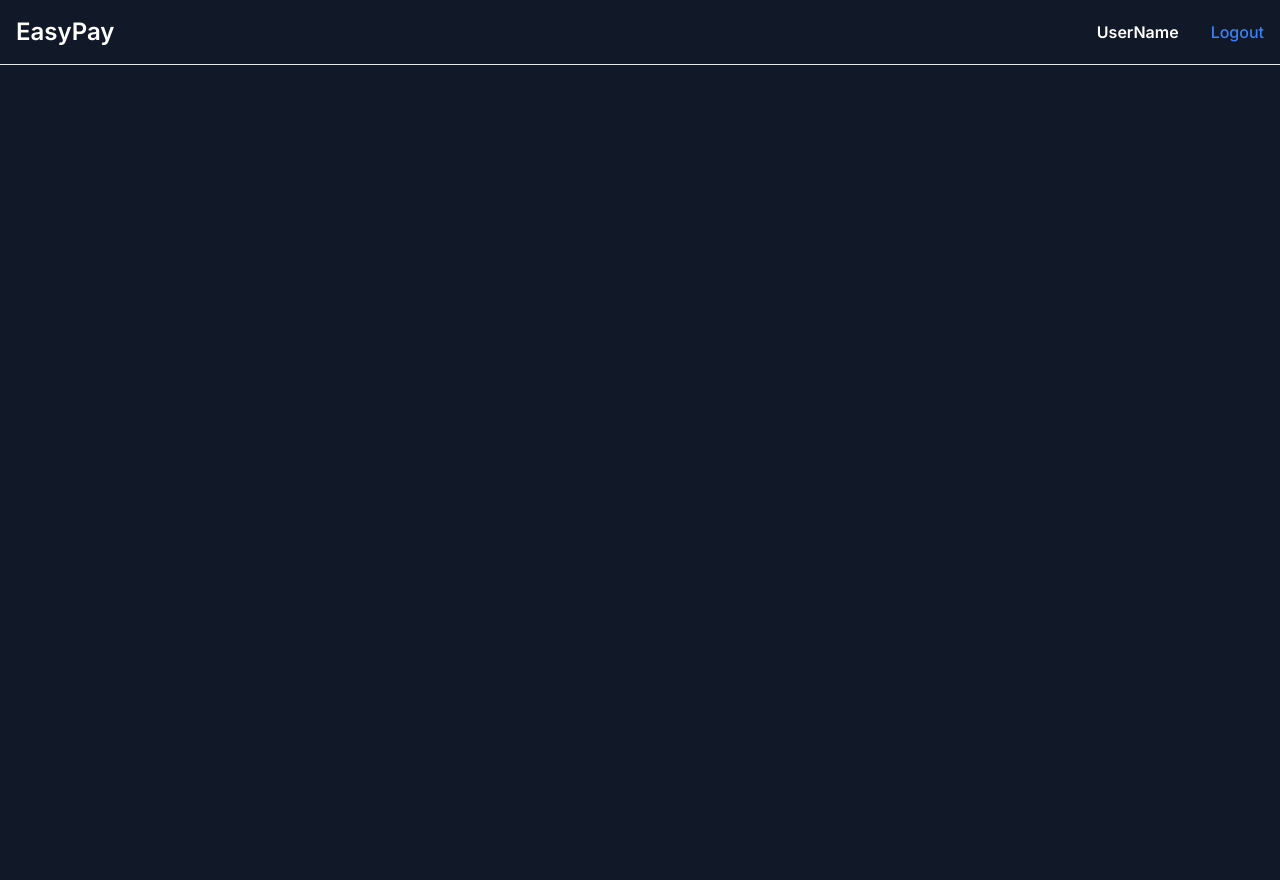
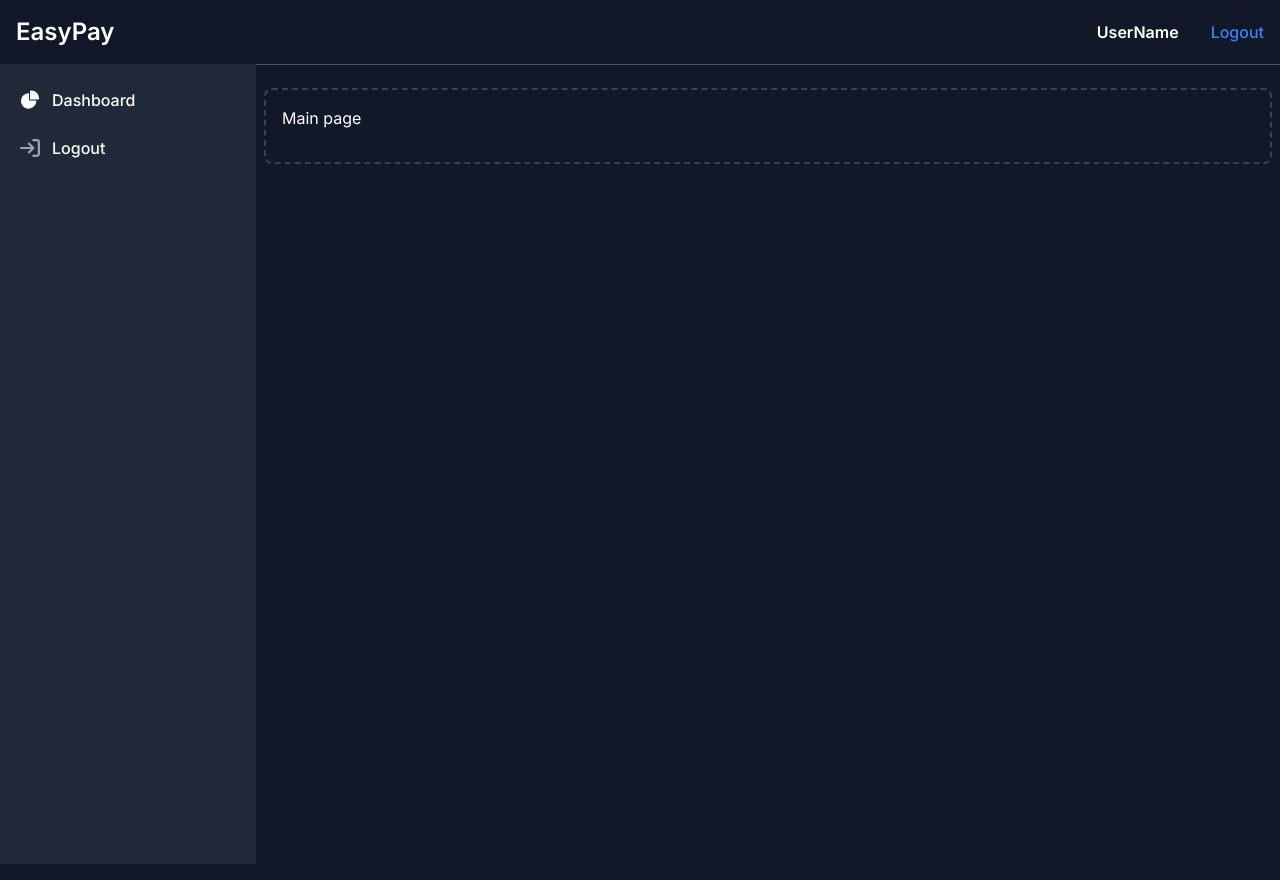
Before and after one commit to Mangesh98/EasyPay, a Next.js app in the folder client/: page / in a window 1280 px wide. Before the commit the page ends 800 px from the top, so only its background shows below. Built offline with nearby package versions, Linux system fonts and the light colour scheme.

Commit message:
Sidebar Added

```diff
--- a/client/src/app/page.tsx
+++ b/client/src/app/page.tsx
@@ -1,10 +1,19 @@
 import Navbar from "@/components/Navbar";
+import Sidebar from "@/components/Sidebar";
+import MainPage from "../components/Main";
 
 export default function Home() {
 	return (
 		<>
-			<Navbar />
-			<h1>Home page</h1>
+			<div className="w-full flex z-50 items-center flex-col bg-gray-100 mb-7">
+				<Navbar />
+			</div>
+			<div className="border-r border-gray-600">
+				<Sidebar />
+			</div>
+			<div className="md:mt-20 mt-0">
+				<MainPage />
+			</div>
 		</>
 	);
 }
--- /dev/null
+++ b/client/src/components/Main.tsx
@@ -0,0 +1,13 @@
+import React from "react";
+
+export default function MainPage() {
+	return (
+		<>
+			<div className="p-2 sm:ml-64 bg-gray-900 text-white h-screen ">
+				<div className="p-4 border-2  border-dashed rounded-lg border-gray-700">
+					<div className="grid grid-cols-3 gap-4 mb-4">Main page</div>
+				</div>
+			</div>
+		</>
+	);
+}
--- a/client/src/components/Navbar.tsx
+++ b/client/src/components/Navbar.tsx
@@ -14,7 +14,7 @@ const Navbar = () => {
 	};
 	return (
 		<>
-			<nav className="bg-gray-900 text-white fixed w-full z-30 top-0 start-0 border-b border-gray-200 dark:border-gray-600">
+			<nav className="bg-gray-900 text-white fixed w-full z-30 top-0 start-0 border-b border-gray-600">
 				<div className="max-w-screen-xl flex flex-wrap items-center justify-between mx-auto p-4">
 					<Link
 						href="/"
--- /dev/null
+++ b/client/src/components/Sidebar.tsx
@@ -0,0 +1,103 @@
+"use client";
+import { logoutUser } from "@/actions/logoutAction";
+import Link from "next/link";
+import { useRouter } from "next/navigation";
+import React from "react";
+import Loading from "@/app/loading";
+
+const Sidebar = () => {
+	const router = useRouter();
+	const [loading, setLoading] = React.useState(false);
+	const logout = async () => {
+		const response = await logoutUser();
+		if (response.success) {
+			router.push("/login");
+		}
+	};
+	return (
+		<>
+			{loading ? (
+				<Loading />
+			) : (
+				<>
+					<button
+						data-drawer-target="default-sidebar"
+						data-drawer-toggle="default-sidebar"
+						aria-controls="default-sidebar"
+						type="button"
+						className="inline-flex items-center p-2 mt-2 ms-3 text-sm text-white rounded-lg sm:hidden bg-gray-900 hover:bg-gray-700 focus:outline-none focus:ring-2 focus:ring-gray-200"
+					>
+						<span className="sr-only">Open sidebar</span>
+						<svg
+							className="w-6 h-6"
+							aria-hidden="true"
+							fill="currentColor"
+							viewBox="0 0 20 20"
+							xmlns="http://www.w3.org/2000/svg"
+						>
+							<path
+								clipRule="evenodd"
+								fillRule="evenodd"
+								d="M2 4.75A.75.75 0 012.75 4h14.5a.75.75 0 010 1.5H2.75A.75.75 0 012 4.75zm0 10.5a.75.75 0 01.75-.75h7.5a.75.75 0 010 1.5h-7.5a.75.75 0 01-.75-.75zM2 10a.75.75 0 01.75-.75h14.5a.75.75 0 010 1.5H2.75A.75.75 0 012 10z"
+							></path>
+						</svg>
+					</button>
+
+					<aside
+						id="default-sidebar"
+						className="fixed mt-9 left-0 z-40 w-64 h-screen transition-transform -translate-x-full sm:translate-x-0 bg-gray-800"
+						aria-label="Sidebar"
+					>
+						<div className="h-full px-3 py-4 overflow-y-auto bg-gray-800">
+							<ul className="space-y-2 font-medium">
+								<li>
+									<Link
+										href="#"
+										className="flex items-center p-2  rounded-lg text-white hover:bg-gray-700 group"
+									>
+										<svg
+											className="w-5 h-5  transition duration-75 text-gray-400group-hover:text-white"
+											aria-hidden="true"
+											xmlns="http://www.w3.org/2000/svg"
+											fill="currentColor"
+											viewBox="0 0 22 21"
+										>
+											<path d="M16.975 11H10V4.025a1 1 0 0 0-1.066-.998 8.5 8.5 0 1 0 9.039 9.039.999.999 0 0 0-1-1.066h.002Z" />
+											<path d="M12.5 0c-.157 0-.311.01-.565.027A1 1 0 0 0 11 1.02V10h8.975a1 1 0 0 0 1-.935c.013-.188.028-.374.028-.565A8.51 8.51 0 0 0 12.5 0Z" />
+										</svg>
+										<span className="ms-3">Dashboard</span>
+									</Link>
+								</li>
+								<li>
+									<span
+										onClick={logout}
+										className="cursor-pointer flex items-center p-2  rounded-lg text-white hover:bg-gray-700 group"
+									>
+										<svg
+											className="flex-shrink-0 w-5 h-5  transition duration-75 text-gray-400 group-hover:text-white"
+											aria-hidden="true"
+											xmlns="http://www.w3.org/2000/svg"
+											fill="none"
+											viewBox="0 0 18 16"
+										>
+											<path
+												stroke="currentColor"
+												stroke-linecap="round"
+												stroke-linejoin="round"
+												stroke-width="2"
+												d="M1 8h11m0 0L8 4m4 4-4 4m4-11h3a2 2 0 0 1 2 2v10a2 2 0 0 1-2 2h-3"
+											/>
+										</svg>
+										<span className="ms-3">Logout</span>
+									</span>
+								</li>
+							</ul>
+						</div>
+					</aside>
+				</>
+			)}
+		</>
+	);
+};
+
+export default Sidebar;
```
